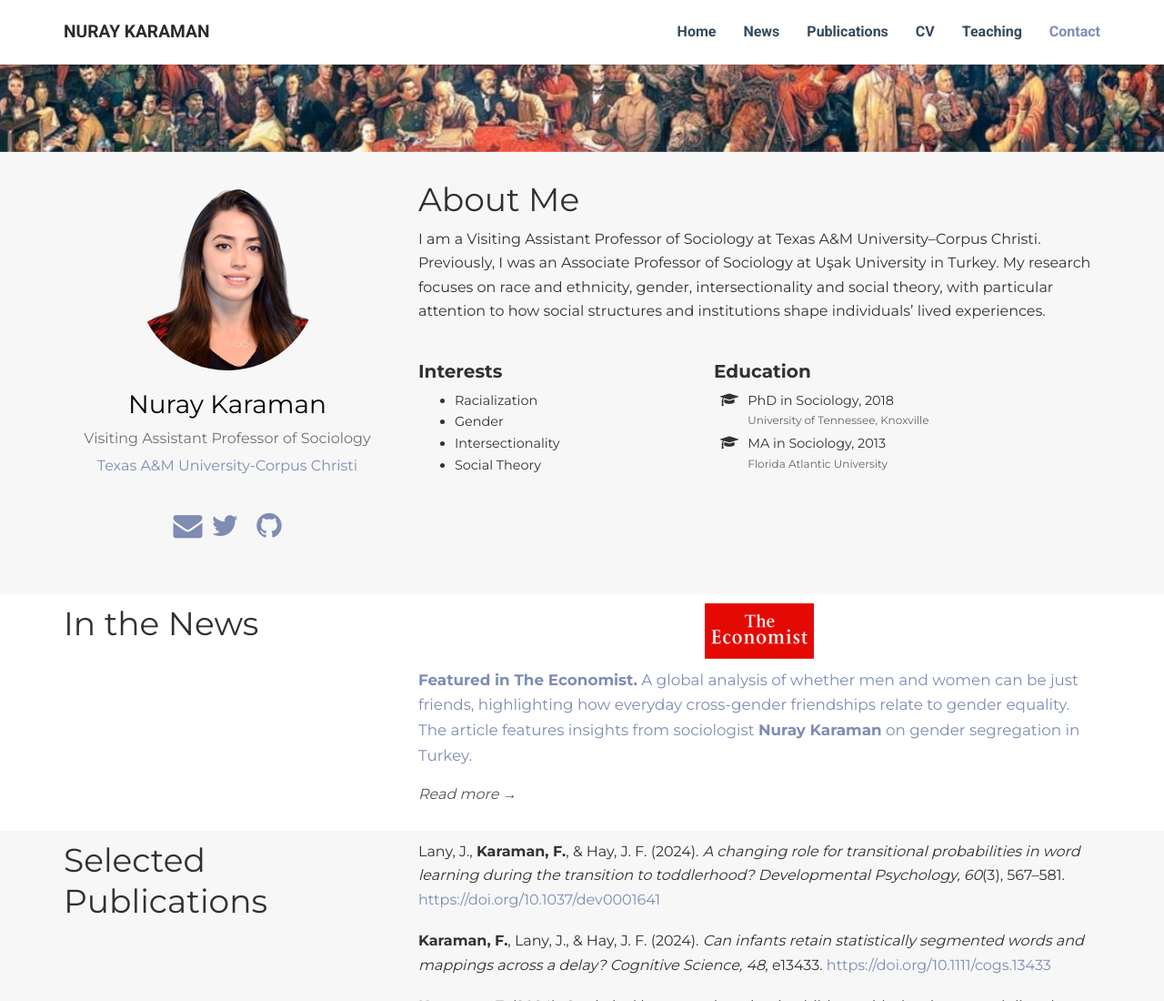
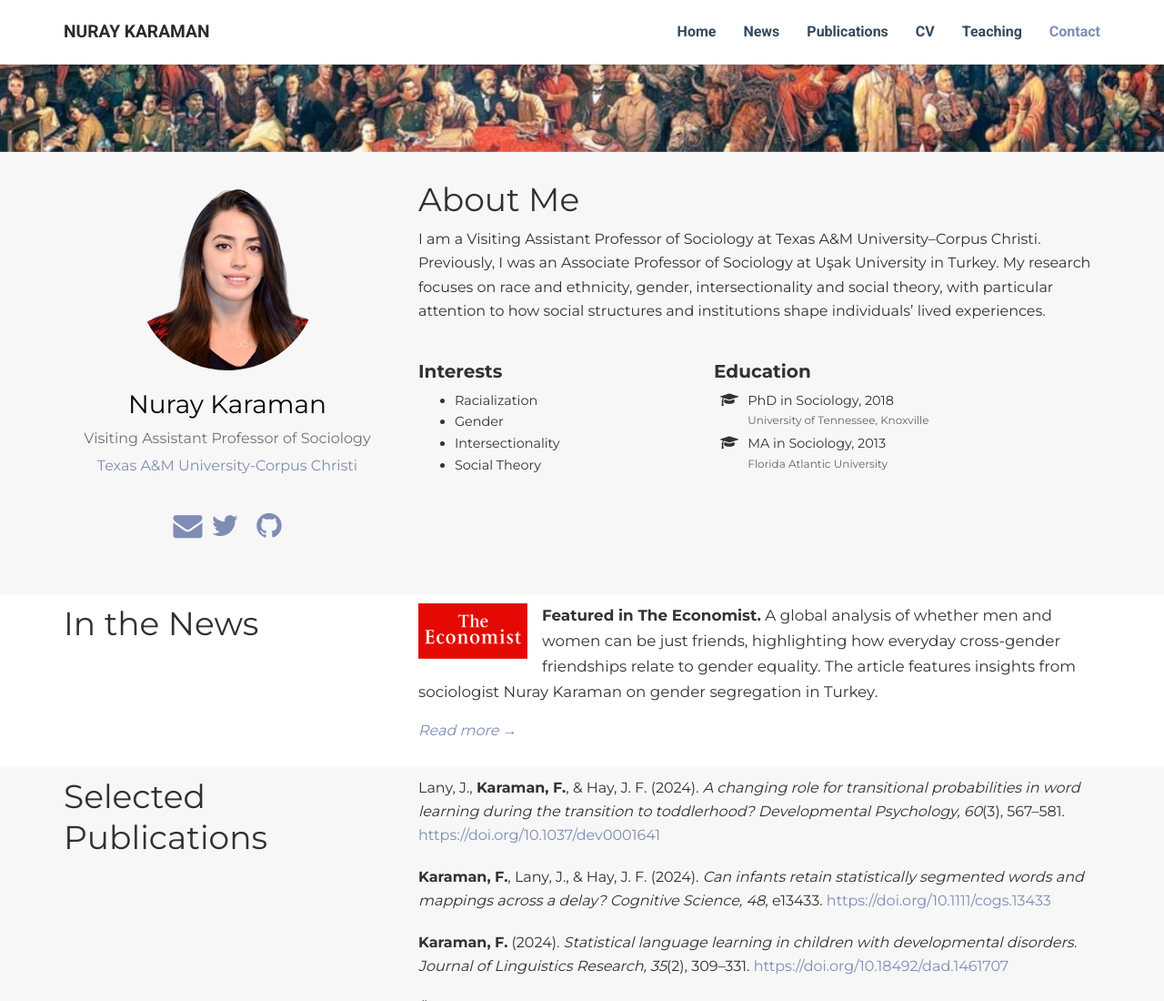
Before and after one commit to nuraykaraman/nuraykaraman.github.io, a plain HTML site: page index.html in a window 1280 px wide. Shown: the top 1100 px of the page at 91% size. Drawn offline with nearby package versions, Linux system fonts and the light colour scheme; some packages are replaced by stand-ins of ours; some icons are missing.

Commit message:
Update index.html

```diff
--- a/index.html
+++ b/index.html
@@ -393,26 +393,30 @@
       </div>
 
       <div class="col-xs-12 col-md-8">
-        <a href="/news/gender-friendship-economist.html/">
 
+        <!-- Floating logo -->
         <img src="/img/economistlogo.jpg"
              alt="The Economist"
              class="img-responsive"
-               style="max-width: 120px; margin-bottom: 0.6rem;">
+             style="max-width: 120px; float: left; margin-right: 1rem; margin-bottom: 0.5rem;">
 
+        <!-- Wrapped text -->
         <p style="font-size: 1.05em;">
           <strong>Featured in The Economist.</strong>
           A global analysis of whether men and women can be just friends,
           highlighting how everyday cross-gender friendships relate to
           gender equality. The article features insights from sociologist
-            <strong>Nuray Karaman</strong> on gender segregation in Turkey.
+          Nuray Karaman on gender segregation in Turkey.
         </p>
 
-          <p style="font-style: italic; color: #555;">
+        <!-- Clickable Read more only -->
+        <p style="font-style: italic; color: #555; clear: both;">
+          <a href="/content/news/gender-friendship-economist/"
+             style="text-decoration: none;">
             Read more →
+          </a>
         </p>
 
-        </a>
       </div>
     </div>
   </div>
```
Lines whose indentation alone changed are shown as unchanged.
